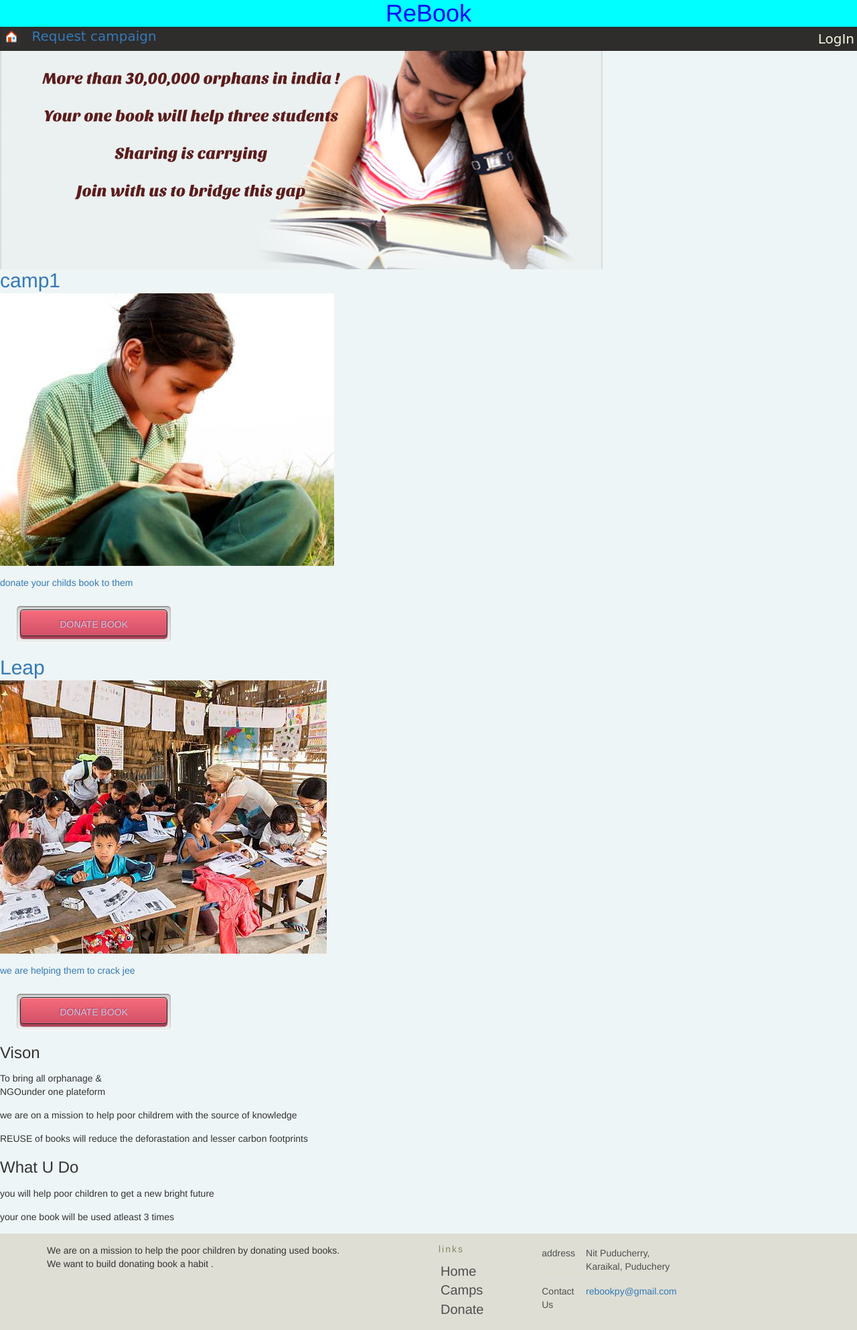
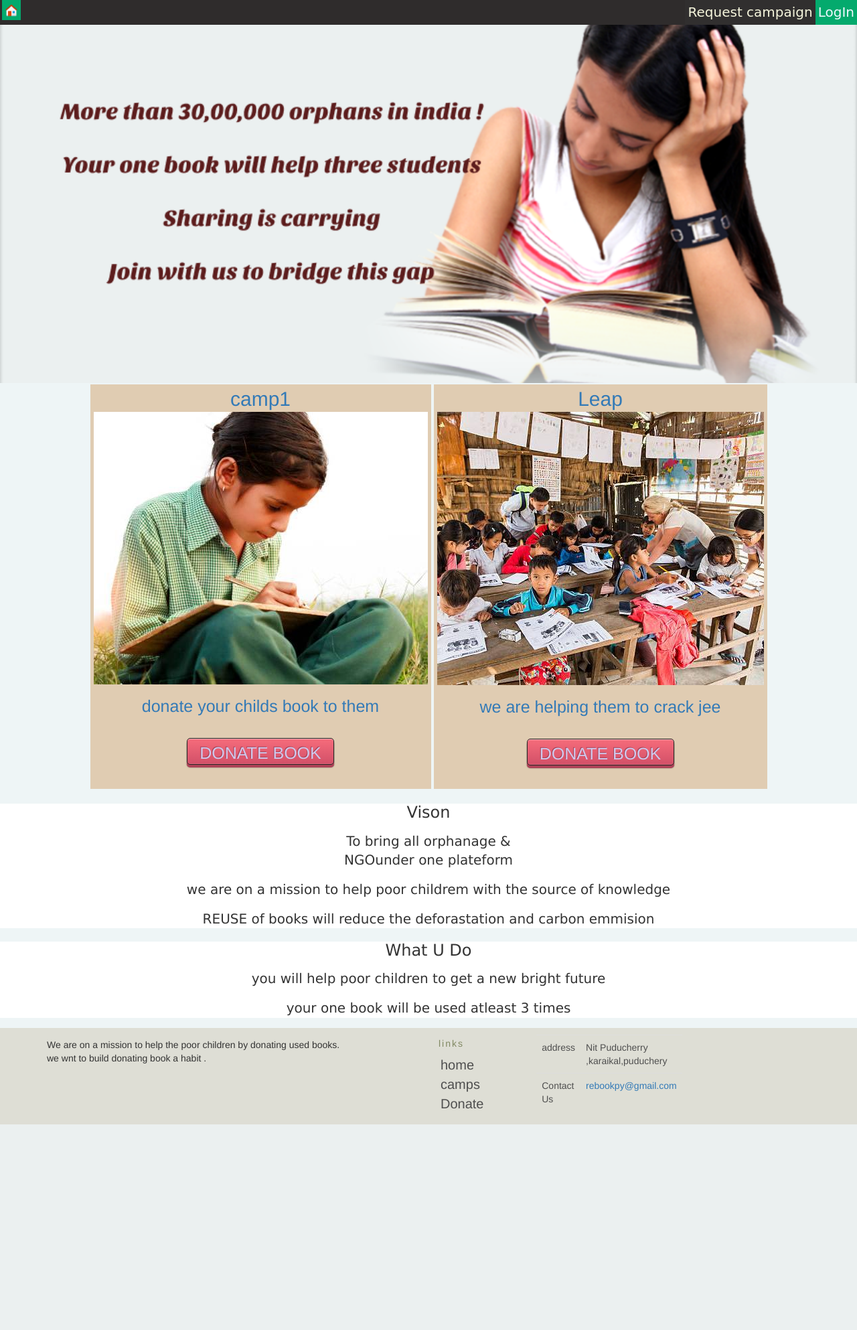
Before and after one commit to omEAGRAWAL/rebooknewheraku, a PHP site: page / in a window 1280 px wide. Shown: the whole page at 67% size. After the commit the page ends 1679 px from the top, so only its background shows below. Run offline with PHP 8.4, Linux system fonts and the light colour scheme.

Commit message:
Add files via upload

```diff
--- a/index.php
+++ b/index.php
@@ -19,15 +19,10 @@
   <body>
 <header>
   <div id="header_content" class="header">
-    <h1>ReBook</h1>
     <nav>
       <li> <a class="active" href="index.php">
           <img style="width: 20px;" src="home.png" alt=""></a></li>
-      <li>
-        <a style="float:right; cursor:pointer"  type="a" class="login" data-toggle="modal" data-target="#myModal">
-            LogIn
-        </a>
-      </li>
+      <li><a class="login" id="login" href="login.html" ; target="_parent">LogIn</a></li>
       <li><a class="request" href="request.php">Request campaign</a>
     </nav>
   </div>
@@ -68,7 +63,7 @@
     <solid>NGO</solid>under one plateform</p>
 
   <p>we are on a mission to help poor childrem with the source of knowledge</p>
-  <p> REUSE of books will reduce the deforastation and lesser carbon footprints</p>
+  <p> REUSE of books will reduce the deforastation and carbon emmision</p>
 </div>
 
     <div id="whatudo" class="whatudo">
@@ -90,7 +85,7 @@
         <p>
          We are on a mission to help the poor children by donating used books.
          <br>
-          We want to build donating book a habit .
+          we wnt to build donating book a habit .
         </p>
       </div>
       <div style=" display: flex; flex-direction: row ; align-items: center;  ">
@@ -98,10 +93,10 @@
         <h5 class="mb-3" style="letter-spacing: 2px; color: #818963;">links</h5>
         <ul class="list-unstyled mb-0">
           <li class="mb-1">
-            <a href="index.php" style="color: #4f4f4f;">Home</a>
+            <a href="index.php" style="color: #4f4f4f;">home</a>
           </li>
           <li class="mb-1">
-            <a href="camp1.html" style="color: #4f4f4f;">Camps</a>
+            <a href="camp1.html" style="color: #4f4f4f;">camps</a>
           </li>
           <li class="mb-1">
             <a href="donate.php" style="color: #4f4f4f;"> Donate</a>
@@ -115,7 +110,7 @@
           <tbody>
             <tr>
               <td>address</td>
-              <td>Nit Puducherry, Karaikal, Puduchery</td>
+              <td>Nit Puducherry ,karaikal,puduchery</td>
             </tr>
             <tr>
               <td>Contact Us</td>
--- a/rebookstyle.css
+++ b/rebookstyle.css
@@ -11,14 +11,6 @@ p{
 h2{
   margin-top: 0%;
   margin-bottom: 3px;
-}
-h1{
-  background-color: aqua;
-  display: block;
-  text-align: center;
-  width: 100%;
-  color: blue;
-  margin: 0%;
 }
 
 header{
@@ -36,7 +28,10 @@ nav {
 }
 li{
   display: inline;
+
   font-size: 20px;
+
+  color:rgb(233, 233, 224) ;
   padding: 3px;}
   @media only screen and (max-width: 400px) {
 li{
@@ -46,13 +41,13 @@ li{
 
 .active{
   padding: 4px;
-  background-color: rgb(49, 47, 47);
+  background-color: #04AA6D;
 }
 .login {
   padding: 4px;
-  color: beige;
+  color: aliceblue;
   float: right;
-  background-color: rgb(49, 47, 47;
+  background-color: #04AA6D;
 }
 .request{
   background-color: rgb(49, 47, 47);
```
